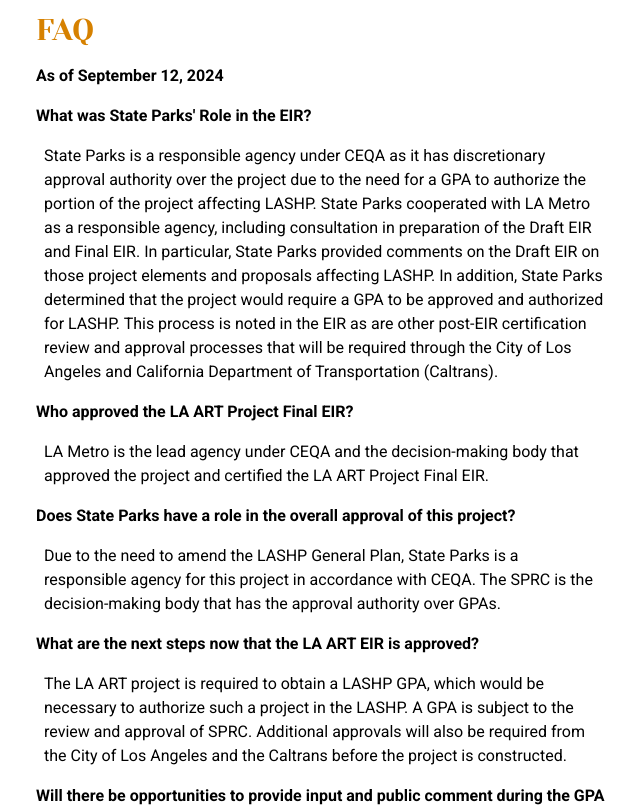
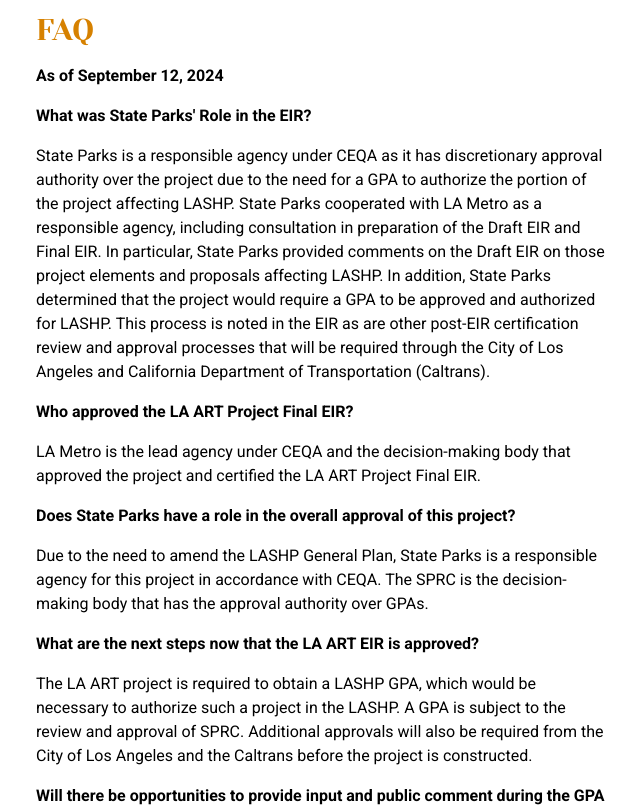
Before and after one commit to AECOMVizStudio/la_art, a React (Vite) app: page / in a window 1280 px wide. Shown: the part 3320-4127 px from the top of the page, without its empty margins (148-788 px from the left). Built offline with nearby package versions, Linux system fonts and the light colour scheme.

Commit message:
aligned FAQ responses with answers

```diff
--- a/src/components/children/Headings/FAQ.tsx
+++ b/src/components/children/Headings/FAQ.tsx
@@ -37,7 +37,7 @@ const FAQ = () => {
             {faq.map((item, index) => (
                 <div key={index}>
                     <h4 className="font-semibold pt-4">{item.question}</h4>
-                    <p className="font-normal pt-4 mx-2">{item.answer}</p>
+                    <p className="font-normal pt-4">{item.answer}</p>
                 </div>
             ))}
 
```
